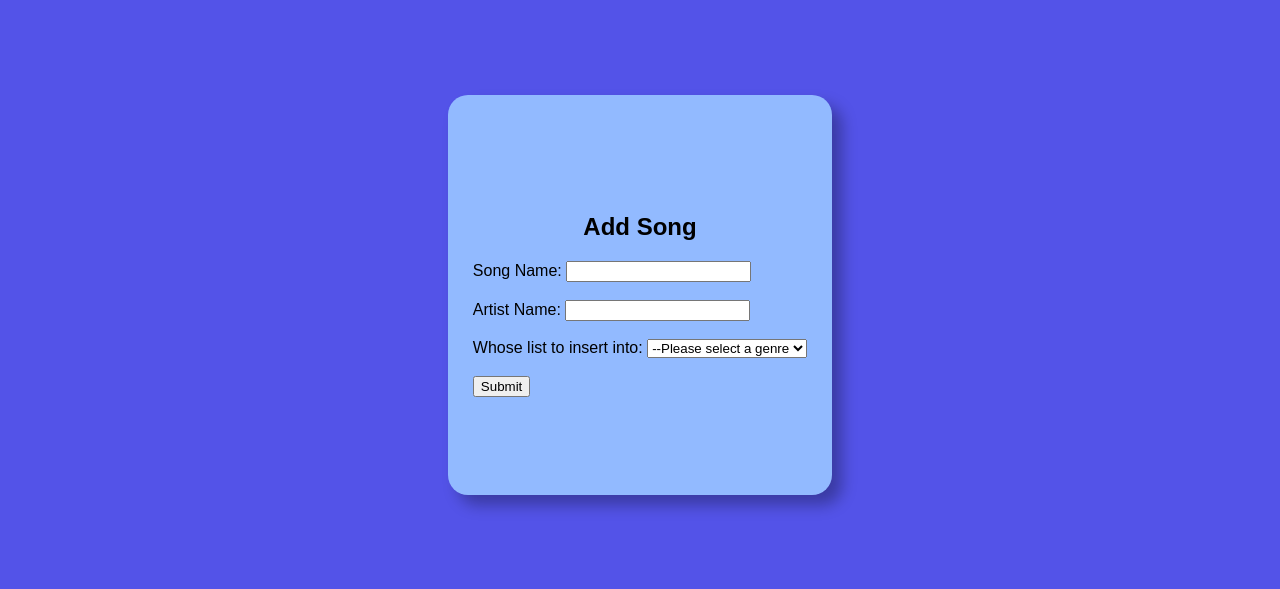
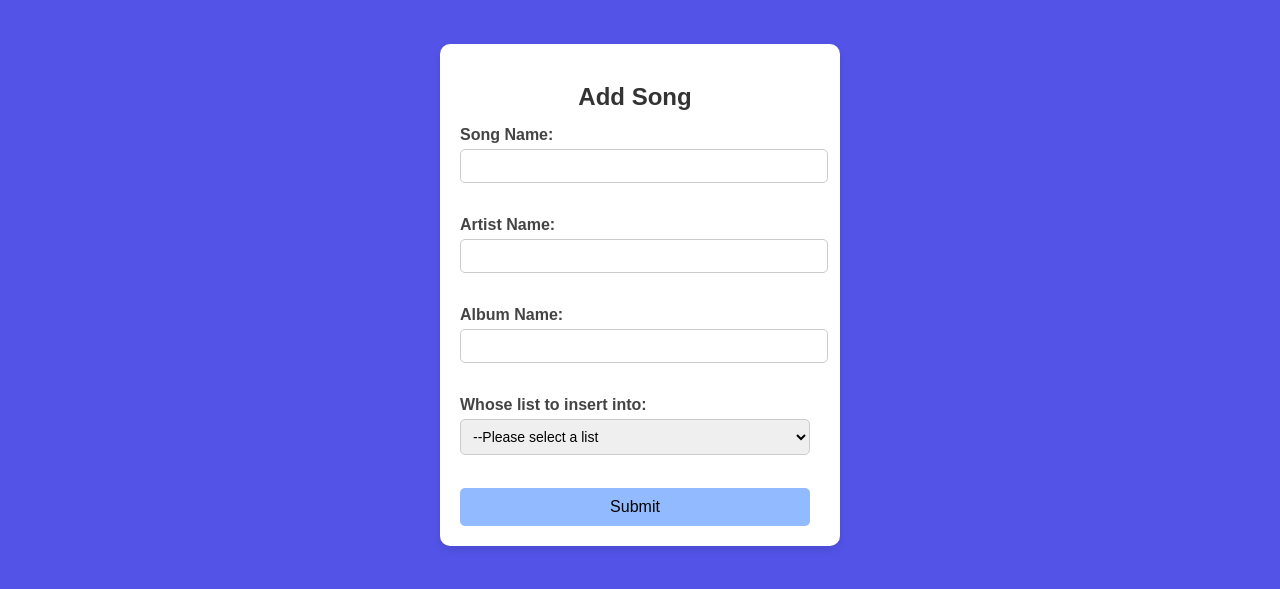
Before and after one commit to Isaac-Gregory/beat-roulette, a website with bundled scripts: page pages/add-songs.html in a window 1280 px wide. Shown: the part 57-646 px from the top of the page. Built offline with nearby package versions, Linux system fonts and the light colour scheme; some packages are replaced by stand-ins of ours; no server answers.

Commit message:
Added better styling to the Add Songs page

```diff
--- a/css/style.css
+++ b/css/style.css
@@ -147,7 +147,7 @@ header {
     text-decoration: none;
 }
 
-.formContainer {
+/* .formContainer {
     width: 30vw;
     height: 50vh;
     background-color: #92BAFF;
@@ -166,7 +166,7 @@ header {
     width: 100%;
     height: 80vh;
     overflow-y: hidden;
-}
+} */
 
 p {
     font-size: 1.25vw;
@@ -189,3 +189,74 @@ p {
 {
     display: inline;
 }
+
+/* Centering the form container
+.centerContainer {
+    display: flex;
+    justify-content: center;
+    align-items: center;
+    height: 50vh; /* Full viewport height
+    background-color: #92BAFF;
+} */
+
+/* Styling the form container */
+.formContainer {
+    background: white;
+    padding: 20px;
+    padding-right: 30px;
+    border-radius: 10px;
+    box-shadow: 0 4px 8px rgba(0, 0, 0, 0.1);
+    width: 350px;
+    text-align: center;
+}
+
+/* Styling the form title */
+.formContainer h2 {
+    margin-bottom: 15px;
+    color: #333;
+}
+
+/* Form label styling */
+.form label {
+    display: block;
+    font-weight: bold;
+    margin-bottom: 5px;
+    color: #444;
+    text-align: left;
+}
+
+/* Input field styling */
+.form input,
+.form select {
+    width: 100%;
+    padding: 8px;
+    margin-bottom: 15px;
+    border: 1px solid #ccc;
+    border-radius: 5px;
+    font-size: 14px;
+}
+
+/* Submit button styling */
+#addSongButton {
+    background: #92BAFF; /* Blue color */
+    color: black;
+    border: none;
+    padding: 10px 15px;
+    border-radius: 5px;
+    font-size: 16px;
+    cursor: pointer;
+    width: 100%;
+    transition: background 0.3s;
+}
+
+#addSongButton:hover {
+    background: #0056b3;
+    color: white;
+}
+
+/* Responsive Design */
+@media (max-width: 400px) {
+    .formContainer {
+        width: 90%;
+    }
+}
--- a/pages/add-songs.html
+++ b/pages/add-songs.html
@@ -31,9 +31,12 @@
                         <label for="artistName">Artist Name:</label>
                         <input type="text" id="artistName" name="artistName" required><br><br>
 
+                        <label for="albumName">Album Name:</label>
+                        <input type="text" id="albumName" name="albumName" required><br><br>
+
                         <label for="listName">Whose list to insert into:</label>
                         <select id="listName" name="listName" required>
-                            <option value="">--Please select a genre</option>
+                            <option value="">--Please select a list</option>
                             <option value="isaac">Isaac</option>
                             <option value="judd">Judd</option>
                             <option value="reuben">Reuben</option>
```
